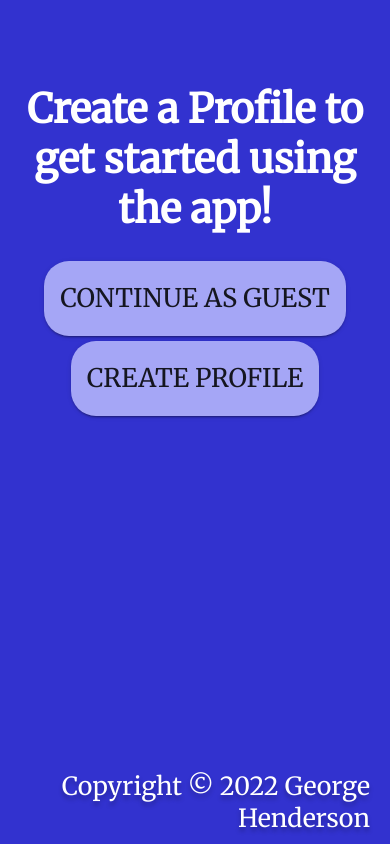
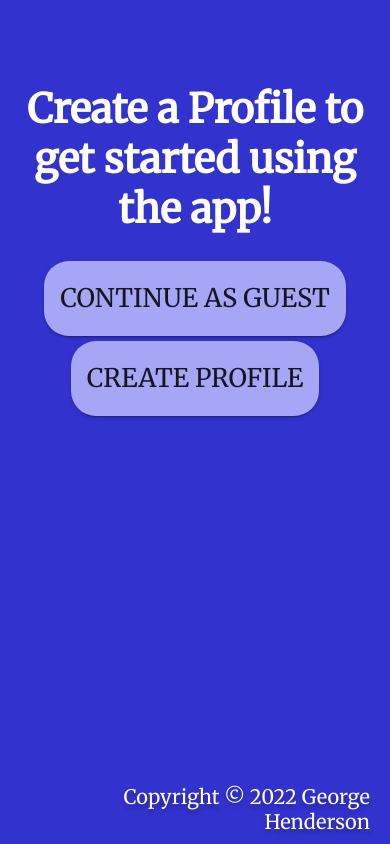
Before and after one commit to GH94GitHub/angular-chat, an Angular app: page / in a window 390 px wide. Built offline with nearby package versions, Linux system fonts and the light colour scheme.

Commit message:
Made footer font responsive

```diff
--- a/src/app/shared/base-layout/base-layout.component.scss
+++ b/src/app/shared/base-layout/base-layout.component.scss
@@ -1,3 +1,5 @@
+@use '../../../font';
+
 $poly-offset: 25px;
 $poly-breakpoint: 35%; //left 0% -> right 100%
 $poly-box-shadow: 0px 4px 4px rgba(0, 0, 0, 0.25);
@@ -49,5 +51,5 @@ footer {
   text-shadow: 0px 4px 4px rgba(0, 0, 0, 0.25);
   text-align: right;
   padding: 10px 20px;
-  font-size: 25px;
+  @include font.responsive(2vw, 1.25rem, 1.5625rem, 23px);
 }
```
